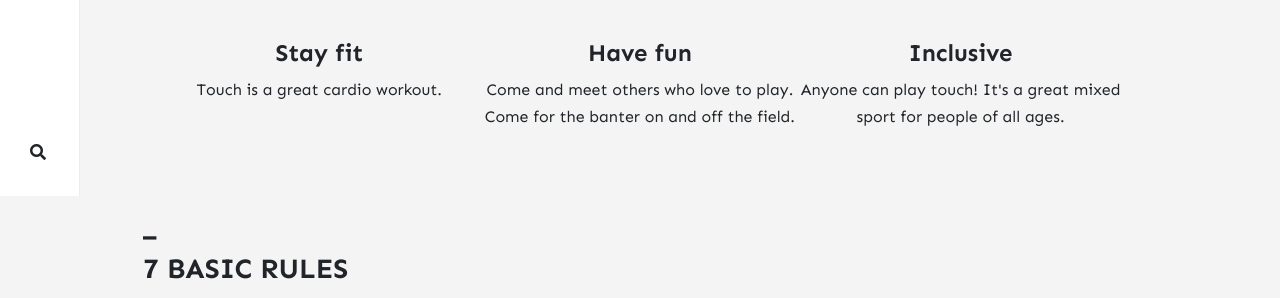
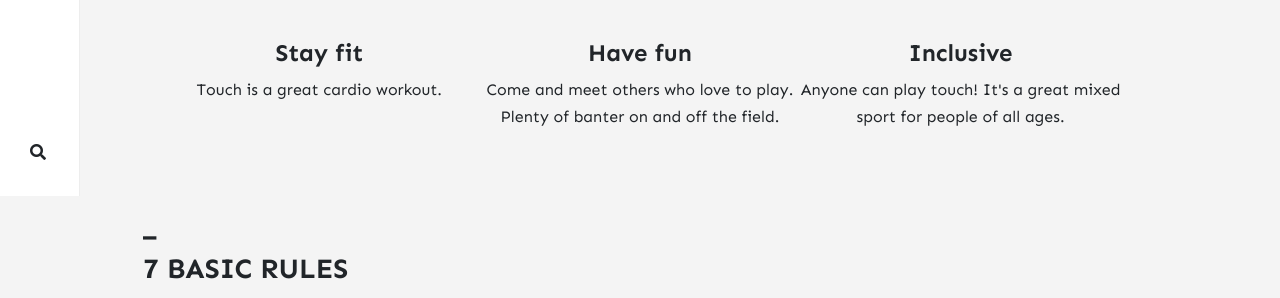
Before and after one commit to stackbit-projects/blue-triceratops-4f502, a Jekyll site: the page built from _pages/about.md, in a window 1280 px wide. Shown: the part 704-1002 px from the top of the page. Built offline with Jekyll 4.4.1, drawn with Linux system fonts in a browser that asks for light colours; nearby versions of some CDN libraries; comment, search, counter and statistics services are not loaded.

Commit message:
home.html: changed

```diff
--- a/_layouts/home.html
+++ b/_layouts/home.html
@@ -55,7 +55,7 @@ permalink: "/home.html"
         </div>
         <div class="three-column">
             <h4>Have fun</h4>
-            <p>Come and meet others who love to play. Come for the banter on and off the field.</p>
+            <p>Come and meet others who love to play. Plenty of banter on and off the field.</p>
         </div>
         <div class="three-column">
             <h4>Inclusive</h4>
```
